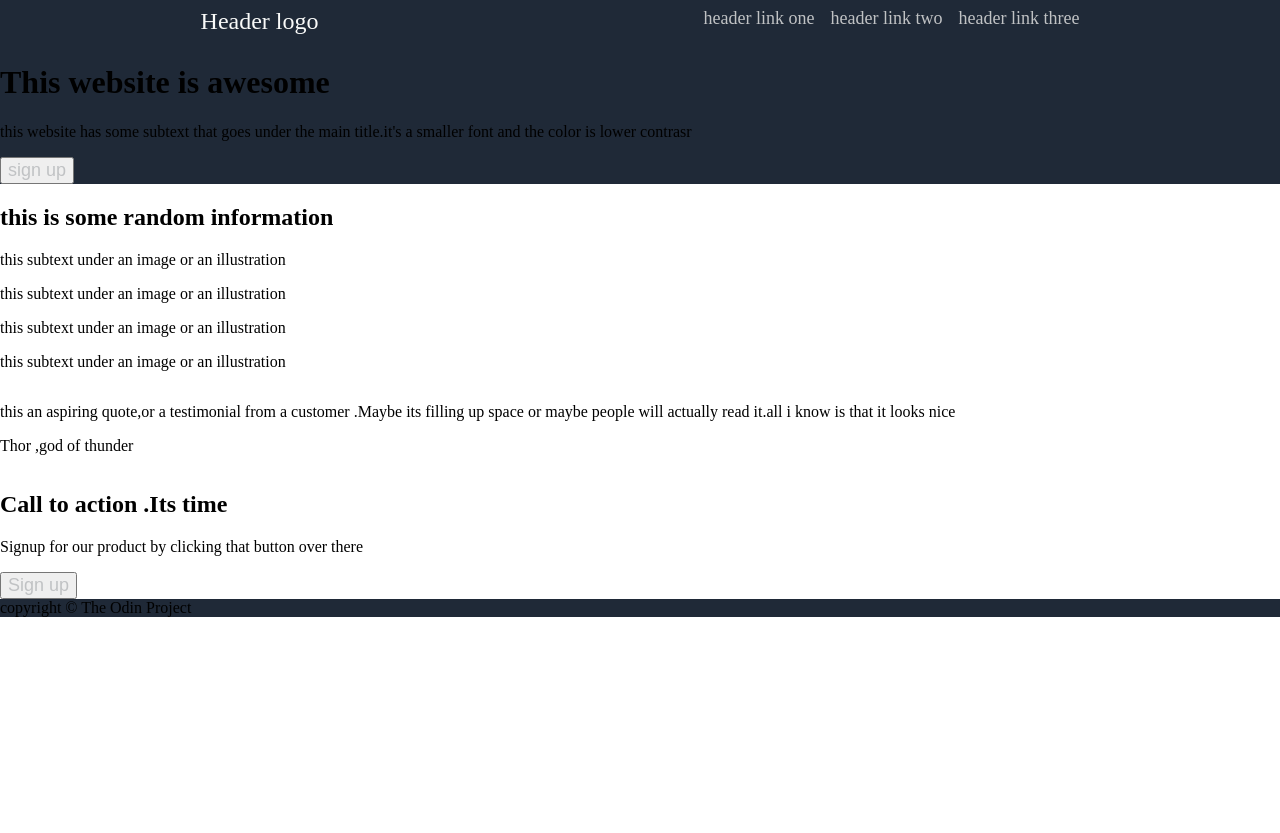
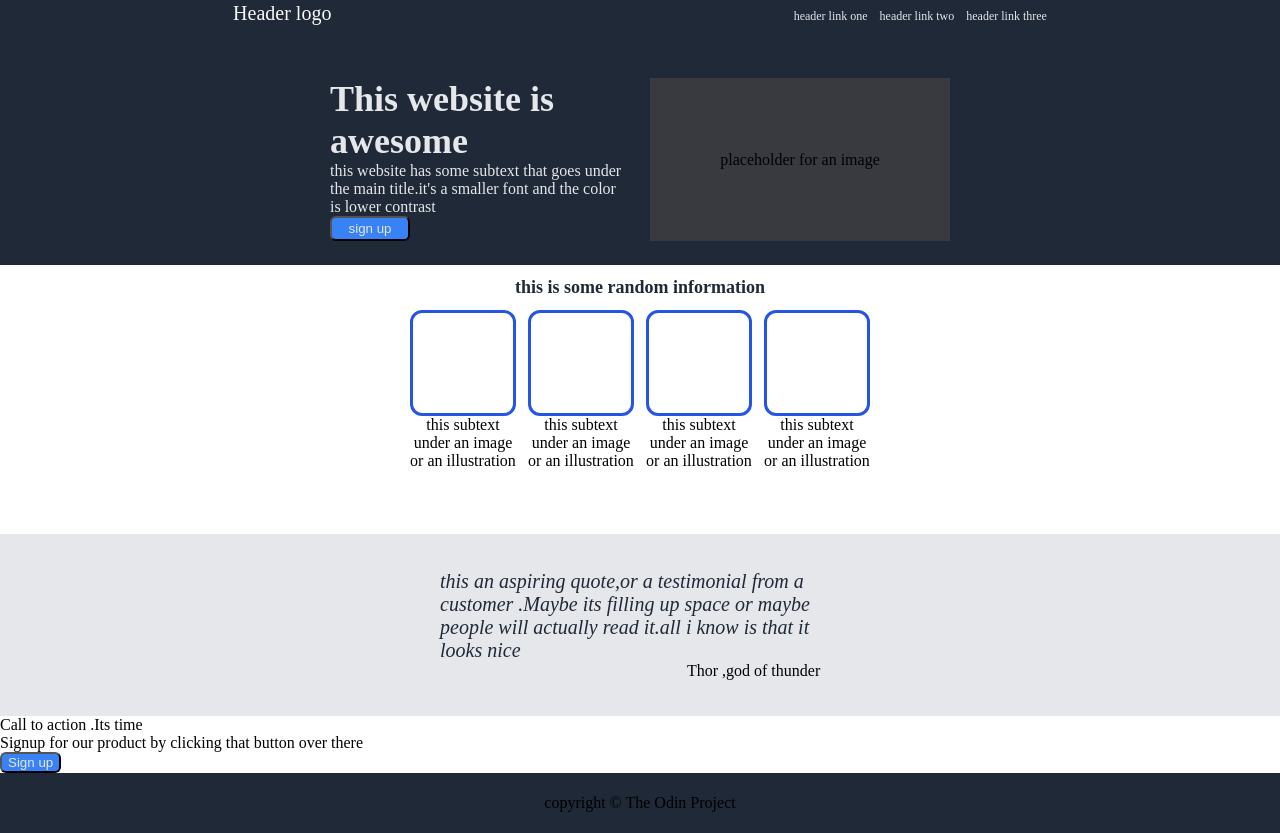
Before and after one commit to mohamed28875701/landing-page, a plain HTML site: page index.html in a window 1280 px wide. Before the commit the page ends 800 px from the top, so only its background shows below. Drawn offline with Linux system fonts and the light colour scheme.

Commit message:
finished the third and fourth bit of the site

```diff
--- a/index.html
+++ b/index.html
@@ -8,7 +8,8 @@
     <link rel="stylesheet" href="styles.css">
 </head>
 <body>
-    <div class="header">
+
+    <div id="background" class="header">
         <div class="logo">Header logo</div>
         <ul>
             <li><a href="#">header link one</a></li>
@@ -16,32 +17,48 @@
             <li><a href="#">header link three</a></li>
         </ul>
     </div>
-    <div class="head">
-        <h1>This website is awesome</h1>
-        <p>this website has some subtext that goes under the main title.it's a smaller font and the color is lower contrasr</p>
+
+    <div  class="content">
+        <div id="background" id="flex" class="head">
+            <div class="container">
+                <div class="hero">This website is awesome</div>
+                <div>this website has some subtext that goes under the main title.it's a smaller font and the color is lower contrast</div>
                 <button><a href="#">sign up</a></button>
-        <div class="img place holder"></div>
             </div>
-    <div class="info">
-        <h2>this is some random information</h2>
+            <div class="img">placeholder for an image</div>
+        </div>
+        <div  class="info" id="flex">
+            <div id="info">this is some random information</div>
+            <div class="cards">
+            <div class="inf">
                 <div class="card"></div>
-        <P>this subtext under an image or an illustration</P>
+                <div id="text">this subtext under an image or an illustration</div>
+            </div>
+            <div class="inf">
                 <div class="card"></div>
-        <P>this subtext under an image or an illustration</P>
+                <div id="text">this subtext under an image or an illustration</div>
+            </div>
+            <div class="inf">
                 <div class="card"></div>
-        <P>this subtext under an image or an illustration</P>
+                <div id="text">this subtext under an image or an illustration</div>
+            </div>
+            <div class="inf">
                 <div class="card"></div>
-        <P>this subtext under an image or an illustration</P>
+                <div id="text">this subtext under an image or an illustration</div>
             </div>
-    <div class="quote">
-        <p>this an aspiring quote,or a testimonial from a customer .Maybe its filling up space or maybe people will actually read it.all i know is that it looks nice</p>
+            </div>
+        </div>
+        <div class="quote" id="flex">
+            <div id="quote">this an aspiring quote,or a testimonial from a customer .Maybe its filling up space or maybe people will actually read it.all i know is that it looks nice</div>
             <p>Thor ,god of thunder</p>
         </div>
         <div class="signup">
-        <h2>Call to action .Its time</h2>
-        <p>Signup for our product by clicking that button over there</p>
+            <div>Call to action .Its time</div>
+            <div>Signup for our product by clicking that button over there</div>
             <button><a href="#">Sign up</a></button>
         </div>
-    <div class="footer">copyright © The Odin Project</div>
+    </div>
+    <div id="background" class="footer">copyright © The Odin Project</div>
+
 </body>
 </html>
--- a/styles.css
+++ b/styles.css
@@ -1,34 +1,155 @@
-body {
+body{
     display: flex;
     flex-direction: column;
     justify-content: space-between;
-    margin: 0%;
+    margin: 0;
+    min-height: 100vh;
+}
+.header{
+    display: flex;
+    text-decoration: none;
+    justify-content: space-around;
+    align-items: baseline;
+    flex-grow: 1;
+    padding: 2px;
+    flex-basis: 50px;
+}
+.logo{
+    font-size: 20px;
+    color:#F9FAF8;
+}
+.hero{
+    font-size: 36px;
+    font-weight: bolder;
+    color:#F9FAF8;
 
 }
-.header{
-    display:flex;
-    justify-content: space-around;
-    align-items: top;
-    flex :1;
-    padding: 8px;
+.head{
+    display: flex;
+    justify-content: center;
+    gap:20px;
+    padding: 24px;
 }
-.logo{
-    font-size: 24px;
-    color: #F9FAF9;
+.img{
+    display: flex;
+    flex-basis: 300px;
+    background-color: rgba(213, 168, 114, 0.133);
+    justify-content: center;
+    align-items: center;
+
+}
+.container button{
+    flex-basis: 25px;
+    width: 80px;
+}
+button{
+    background-color: #3882F6;
+    border-radius: 6px;
+}
+.container{
+    display: flex;
+    flex-direction: column;
+    flex-basis: 300px;
+
+}
+.container div{
+    color:#E5E7EB;
+
+}
+#background{
+    background-color:#1F2937 ;
+}
+#flex{
+    flex-grow: 1;
+    flex-basis: 0;
 }
 ul{
-    list-style: none;
     display: flex;
-    gap:16px;
     margin: 0%;
     padding: 0%;
 
+    gap: 12px;
+    color:#E5E7EB;
+    font-size: 12px;
+
+}
+li{
+    list-style: none;
 }
 a{
     text-decoration: none;
+    color:#E5E7EB
+}
+.content{
+    flex-grow: 10;
+    display: flex;
+    flex-direction: column;
+    justify-content: space-between;
+}
+.footer{
+    flex-grow: 1;
+    display: flex;
+    justify-content: center;
+    align-items: center;
+    height:60px
+}
+#info{
     font-size: 18px;
-    color:#c0c2c4;
+    font-weight: bold;
+    color:#1F2937;
+    margin-top: 12px;
 }
-.header,.footer,.head{
-    background-color: #1F2937;
+.info{
+    display: flex;
+    flex-direction: column;
+    justify-content: center;
+    text-align: center;
+    gap:12px
 }
+
+.cards{
+
+    display:flex;
+    justify-content: center;
+    gap: 12px;
+    margin-bottom: 64px;
+}
+.inf{
+    display: flex;
+    flex-direction: column;
+    flex-basis: 100px;
+
+
+}
+#text{
+    text-align: center;
+}
+.card{
+    flex-basis: 100px;
+    width:100px;
+    border-radius: 12px;
+    border: 3px solid rgb(37, 85, 228);
+}
+.quote{
+    background-color: #E5E7EB;
+    display: flex;
+    flex-direction: column;
+    justify-content: center;
+    align-items: center;
+    padding: 36px 72px;
+
+}
+#quote{
+    color:#1F2937;
+    font-style: italic;
+    font-size: 20px;
+    width:400px;
+
+}
+.quote p{
+    margin-left: 20%;
+    margin-top: 0%;
+    margin-bottom: 0%;
+    margin-right: 0%;
+
+}
```
Lines whose indentation alone changed are shown as unchanged.
